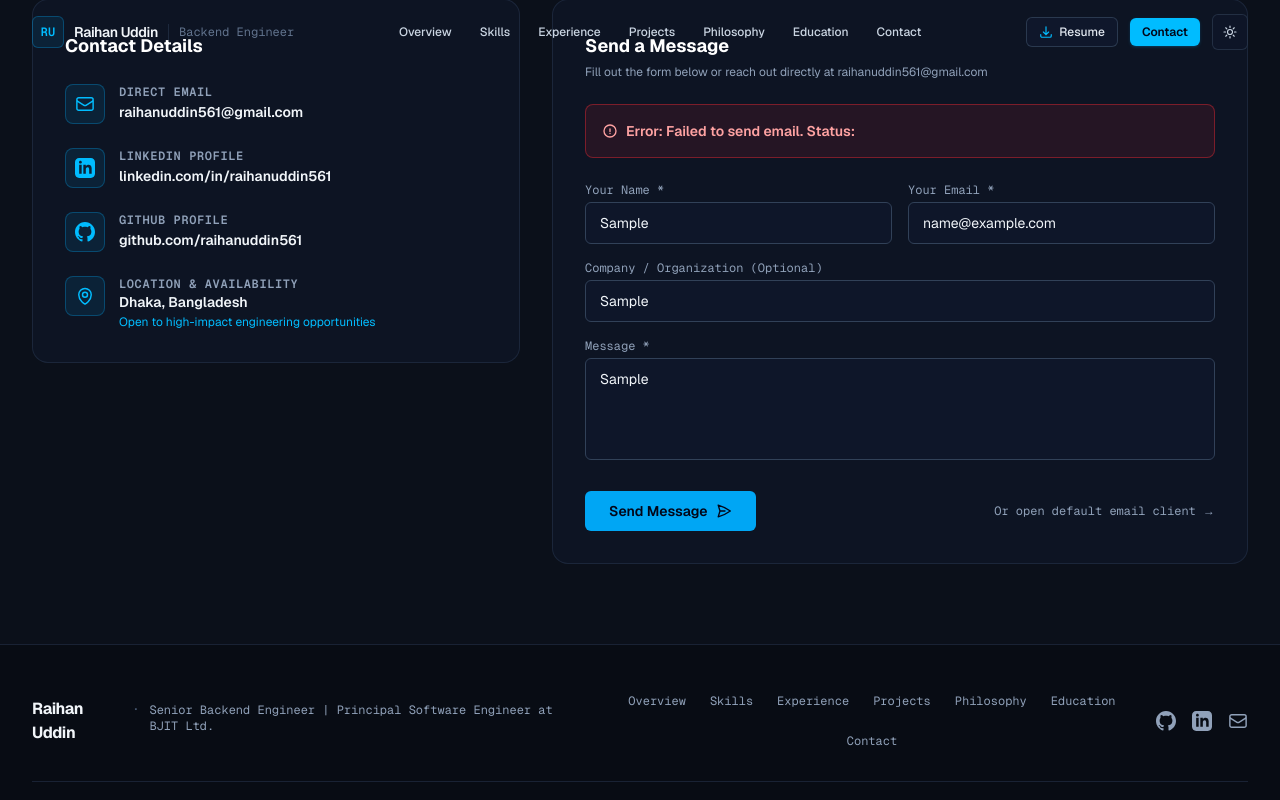
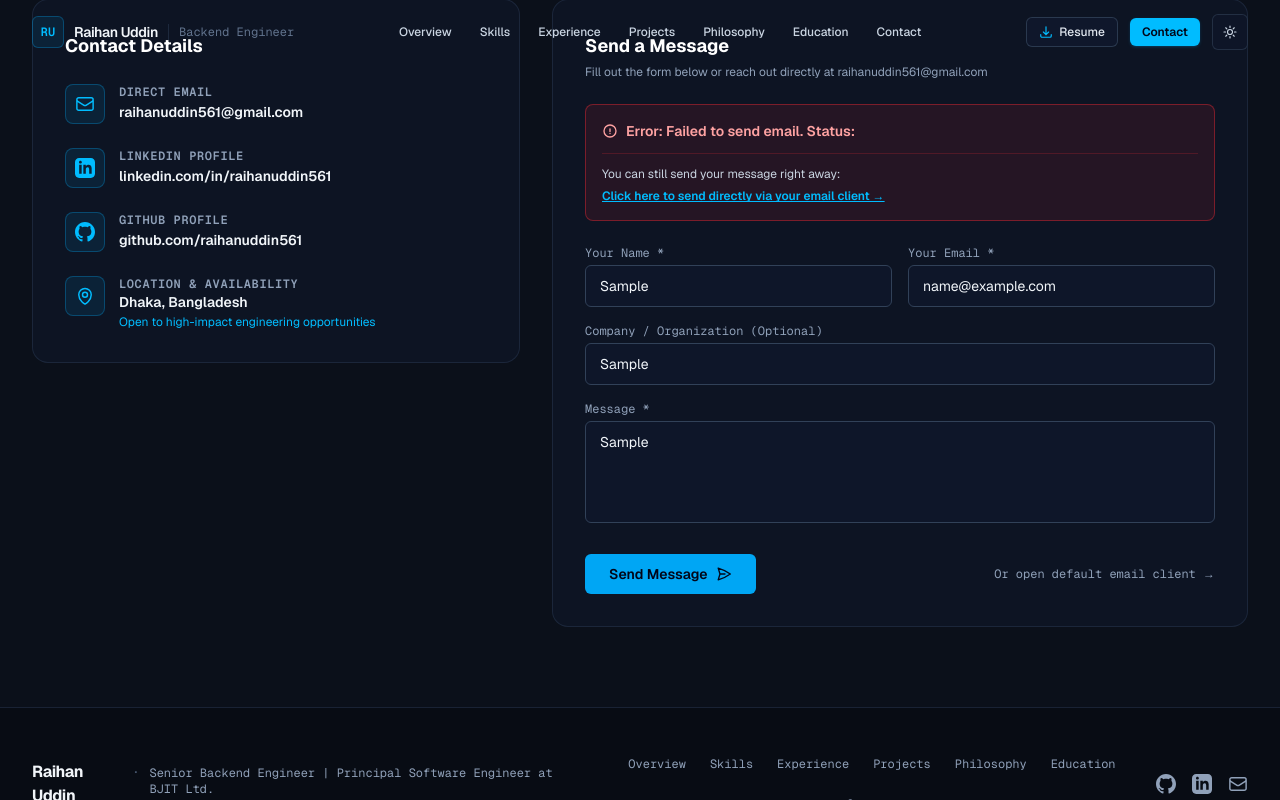
Before and after one commit to raihanuddin561/raihan.uddin, a Next.js app: page / in a window 1280 px wide. Both pictures are taken after typing "Sample", "name@example.com", "Sample", "Sample" into the empty fields and a click on the button "Send Message". Shown: the part 8332-9132 px from the top of the page. Built offline with nearby package versions, Linux system fonts and the light colour scheme.

Commit message:
fix(contact): add 1-click mailto fallback when email service fails

```diff
--- a/src/components/Contact.tsx
+++ b/src/components/Contact.tsx
@@ -158,6 +158,19 @@ export default function Contact() {
                     </svg>
                     {error}
                   </div>
+                  <div className="mt-3 pt-3 border-t border-red-500/20 text-xs text-slate-300 light:text-slate-700">
+                    <p className="mb-1.5">You can still send your message right away:</p>
+                    <a
+                      href={`mailto:${personalConfig.contact.email}?subject=${encodeURIComponent(
+                        formData.name ? `Portfolio Message from ${formData.name}` : 'Portfolio Contact Message'
+                      )}&body=${encodeURIComponent(
+                        `Name: ${formData.name}\nEmail: ${formData.email}\nCompany: ${formData.company || 'N/A'}\n\nMessage:\n${formData.message}`
+                      )}`}
+                      className="inline-flex items-center gap-1.5 font-semibold text-sky-400 hover:text-sky-300 light:text-sky-700 underline"
+                    >
+                      <span>Click here to send directly via your email client →</span>
+                    </a>
+                  </div>
                 </div>
               )}
 
```
